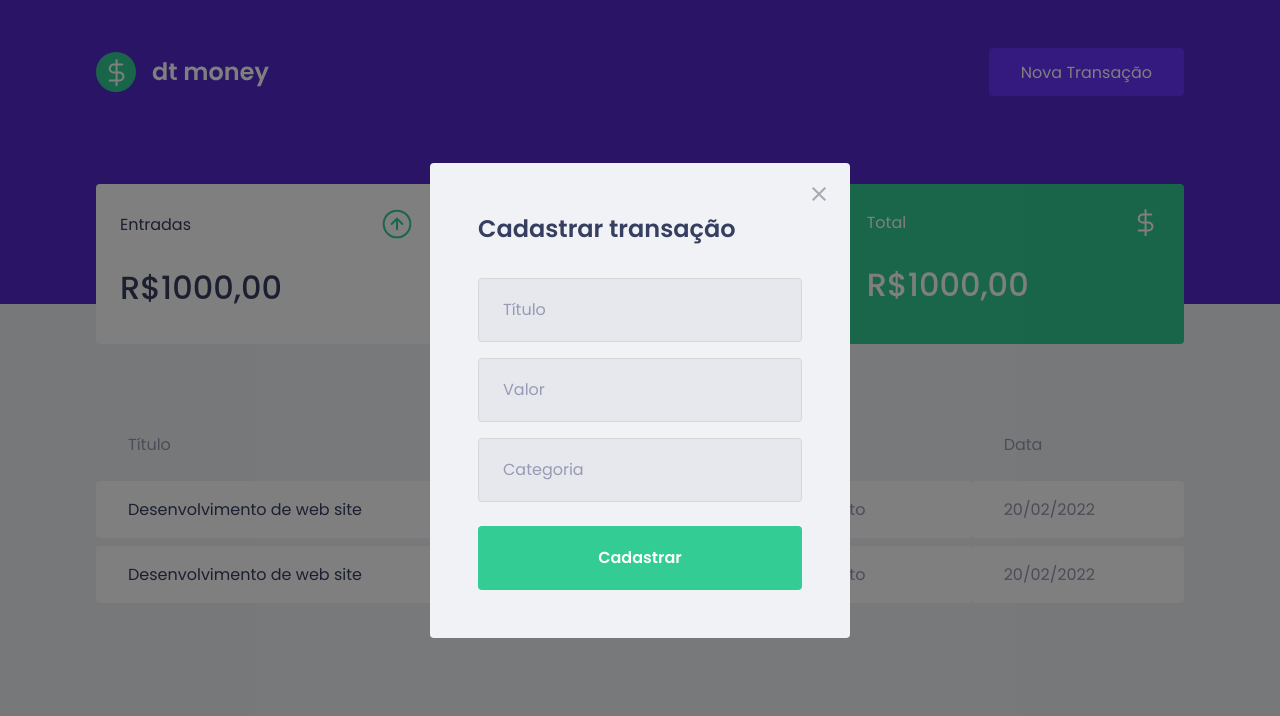
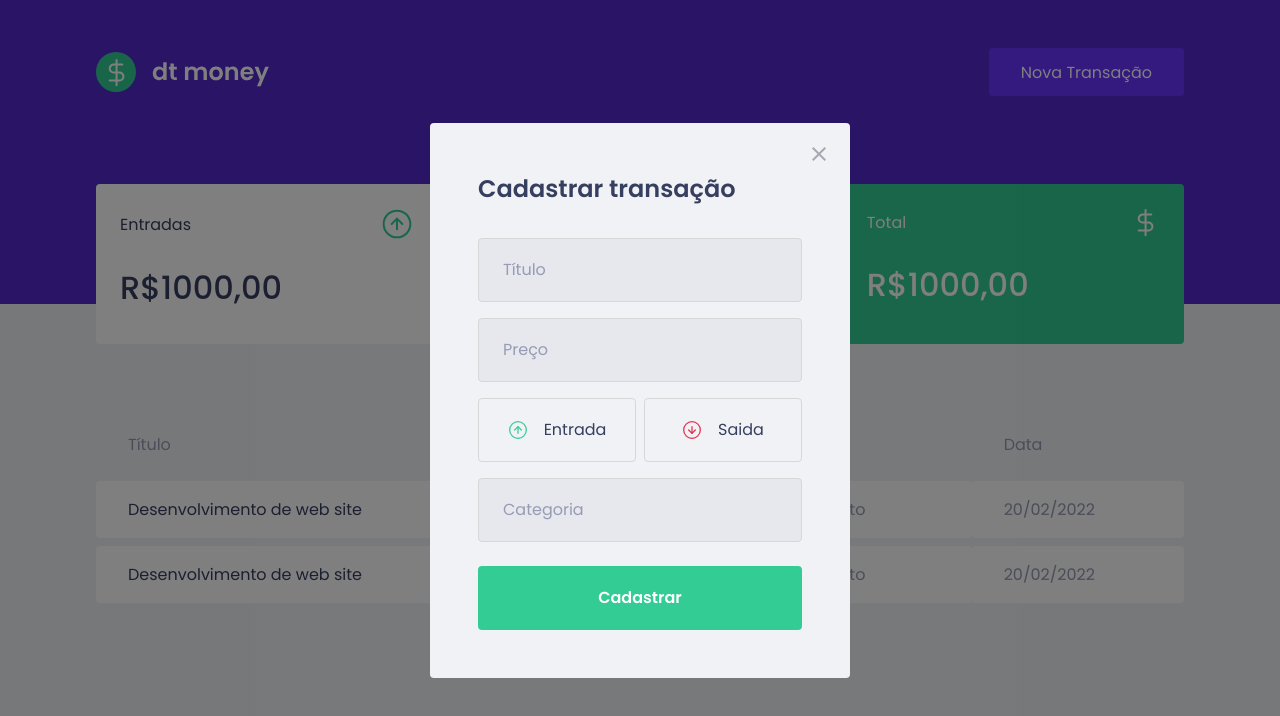
Before and after one commit to stecks10/Rocket-seat, a React (Create React App) app in the folder front-end/dtmoney/: page / in a window 1280 px wide. Both pictures are taken after a click on the button "Nova Transação". Shown: the top 716 px of the page. Built offline with nearby package versions, Linux system fonts and the light colour scheme; no server answers; what miragejs would draw is missing.

Commit message:
Criando botões de Tipo

```diff
--- a/front-end/dtmoney/package.json
+++ b/front-end/dtmoney/package.json
@@ -11,6 +11,7 @@
     "axios": "^0.25.0",
     "miragejs": "^0.1.43",
     "modal": "^1.2.0",
+    "polished": "^4.1.3",
     "react": "^17.0.2",
     "react-dom": "^17.0.2",
     "react-modal": "^3.14.4",
--- a/front-end/dtmoney/src/components/NewTransactionModal/index.tsx
+++ b/front-end/dtmoney/src/components/NewTransactionModal/index.tsx
@@ -1,6 +1,8 @@
 import Modal from 'react-modal';
 import closeImg from '../../assets/close.svg';
-import { Container } from './styles';
+import incomeImg from '../../assets/income.svg';
+import outcomeImg from '../../assets/outcome.svg';
+import { Container, TransactionTypeContainer } from './styles';
 
 interface NewTransactionModalProps {
   isOpen: boolean;
@@ -30,7 +32,18 @@
           <h2>Cadastrar transação</h2>
           <input placeholder="Título" />
 
-          <input type="number" placeholder="Valor" />
+          <input type="number" placeholder="Preço" />
+
+          <TransactionTypeContainer>
+            <button type="button">
+              <img src={incomeImg} alt="Entrada" />
+              <span>Entrada</span>
+            </button>
+            <button type="button">
+              <img src={outcomeImg} alt="Saida" />
+              <span>Saida</span>
+            </button>
+          </TransactionTypeContainer>
 
           <input placeholder="Categoria" />
 
--- a/front-end/dtmoney/src/components/NewTransactionModal/styles.ts
+++ b/front-end/dtmoney/src/components/NewTransactionModal/styles.ts
@@ -1,4 +1,5 @@
 import styled from 'styled-components';
+import { darken } from 'polished';
 
 export const Container = styled.form`
   h2 {
@@ -45,3 +46,40 @@
     }
   }
 `;
+
+export const TransactionTypeContainer = styled.div`
+  margin: 1rem 0;
+  display: grid;
+  grid-template-columns: 1fr 1fr;
+  gap: 0.5rem;
+
+  button {
+    height: 4rem;
+    border: 1px solid #d7d7d7;
+    border-radius: 0.25rem;
+
+    background: transparent;
+
+    display: flex;
+    align-items: center;
+    justify-content: center;
+
+    transition: border-color 0.2s;
+
+    &:hover {
+      border-color: ${darken(0.1, '#d7d7d7')};
+    }
+
+    img {
+      width: 20px;
+      height: 20px;
+    }
+
+    span {
+      display: inline-block;
+      margin-left: 1rem;
+      font-size: 1rem;
+      color: var(--text-title);
+    }
+  }
+`;
```
Also changed, not shown: 1 other file (tests, documents, lock files or other folders).
